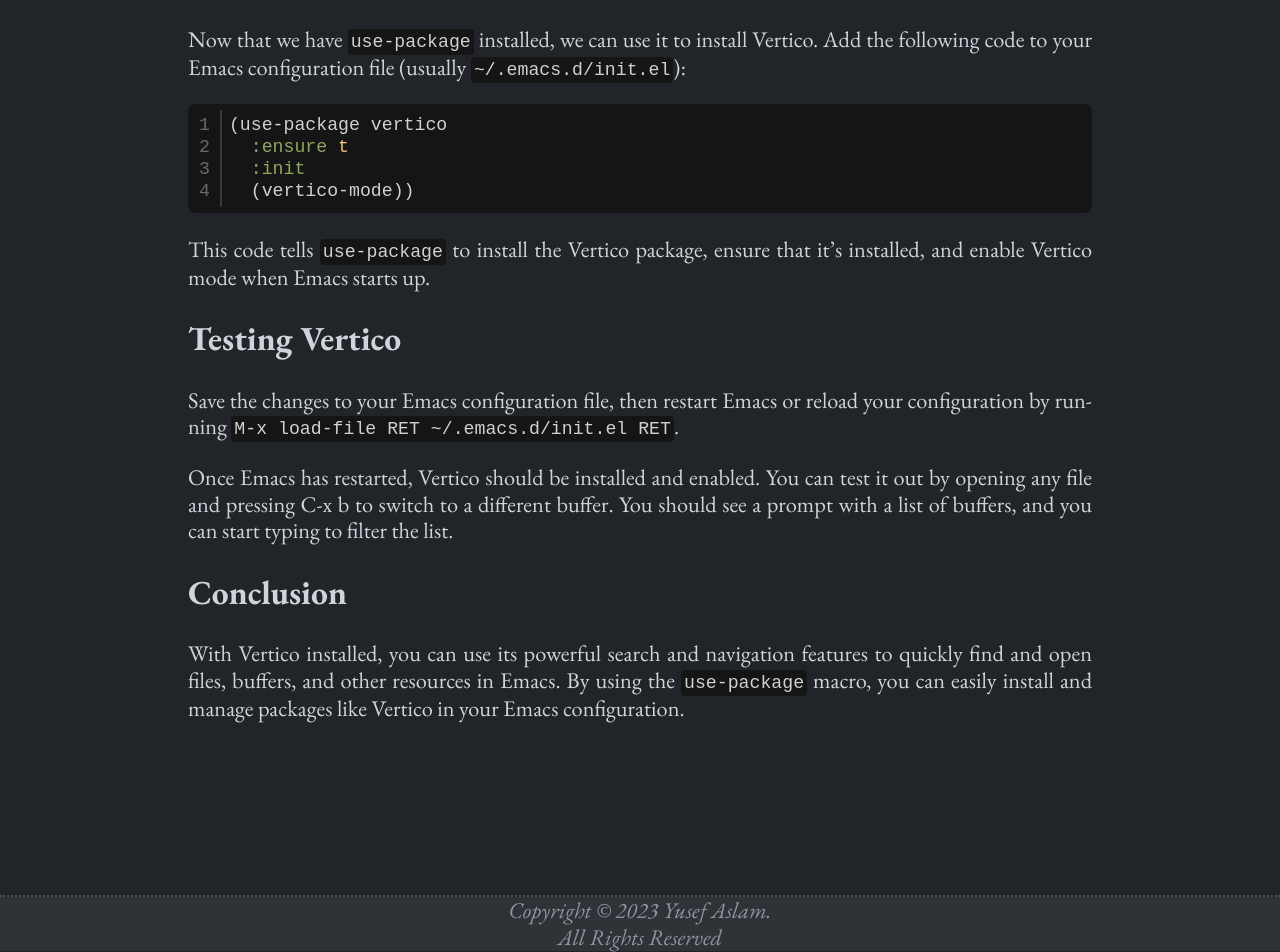
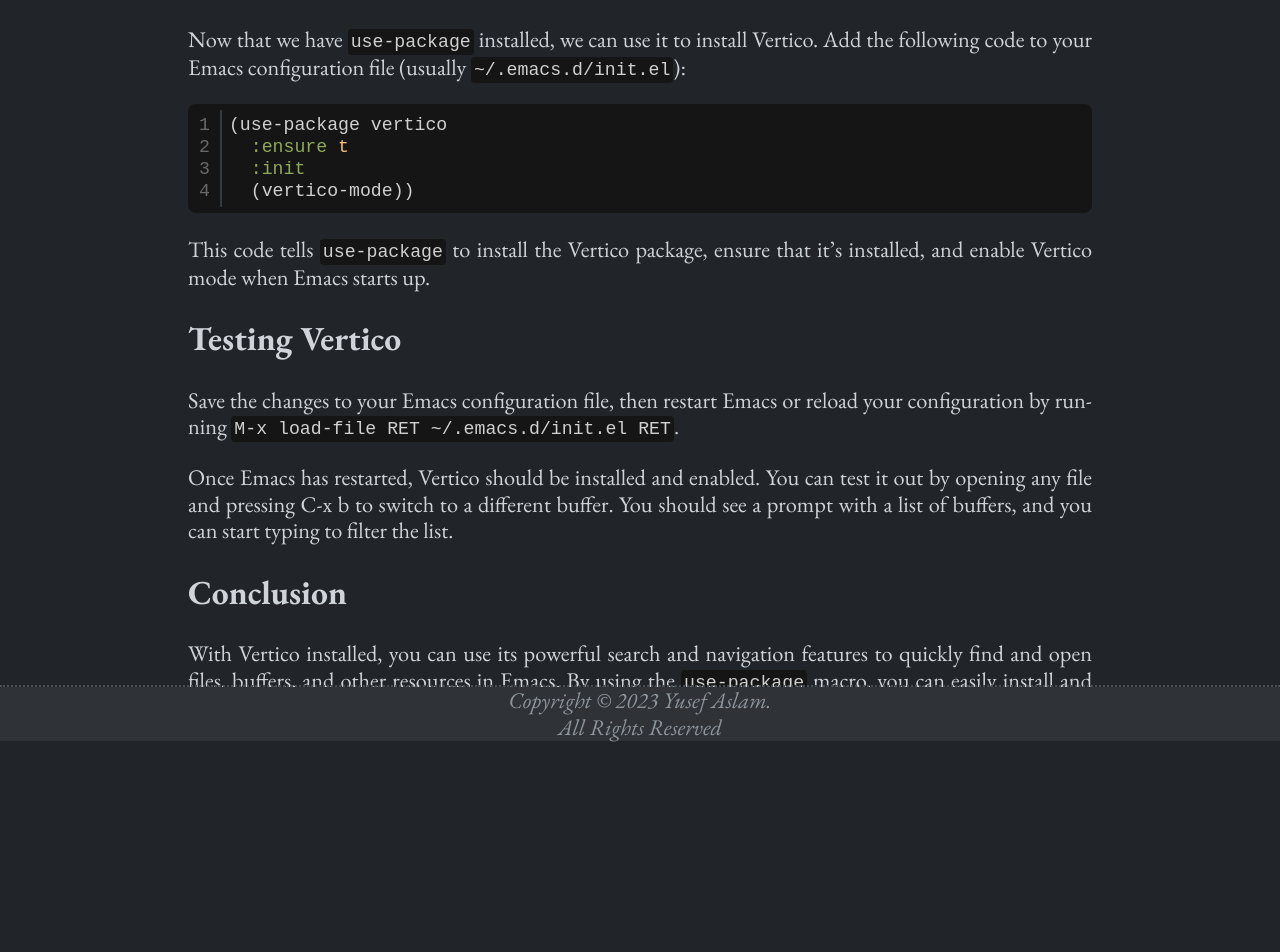
Before and after one commit to yusi1/yaslamblog, a Jekyll site: the page built from _posts/2022-02-27-emacs-vertico.md, in a window 1280 px wide. Shown: the part 1501-2453 px from the top of the page. Built offline with Jekyll 4.4.1, drawn with Linux system fonts in a browser that asks for light colours; comment, search, counter and statistics services are not loaded; the table of contents is made by our own code; after the commit the page ends 2273 px from its top, so only the background shows below that.

Commit message:
main.sass: Comment-out ".post" class bottom padding

```diff
--- a/_sass/main.sass
+++ b/_sass/main.sass
@@ -52,8 +52,8 @@
     h2
       font-size: 90%
 
-.post
-  padding-bottom: 10rem
+/* .post
+/*   padding-bottom: 10rem
 
 .comments-container
   margin-top: 50px
```
